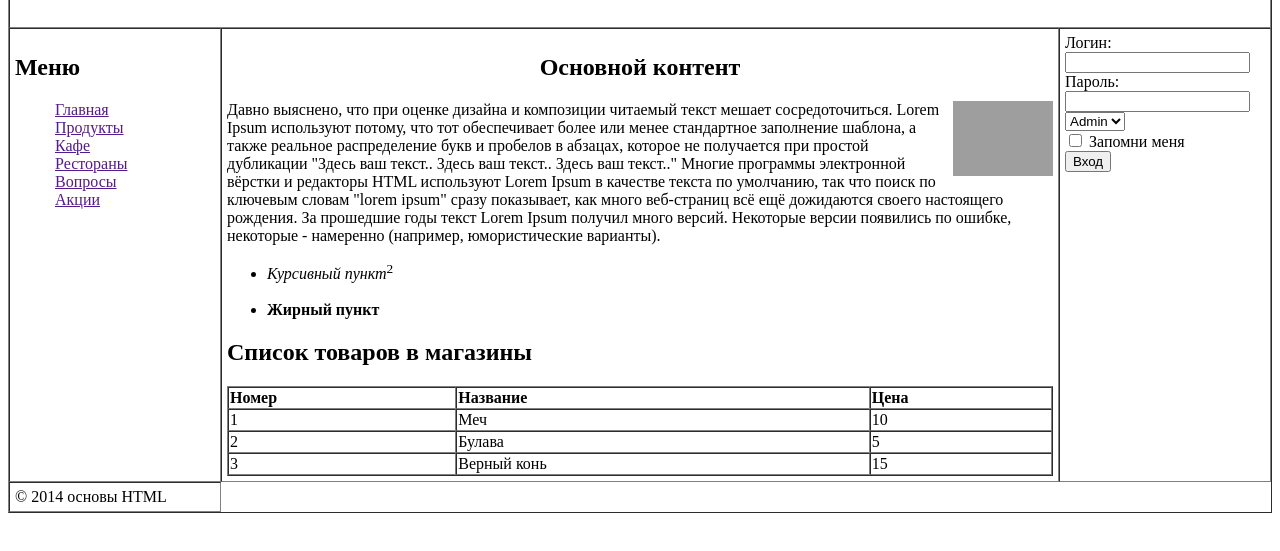
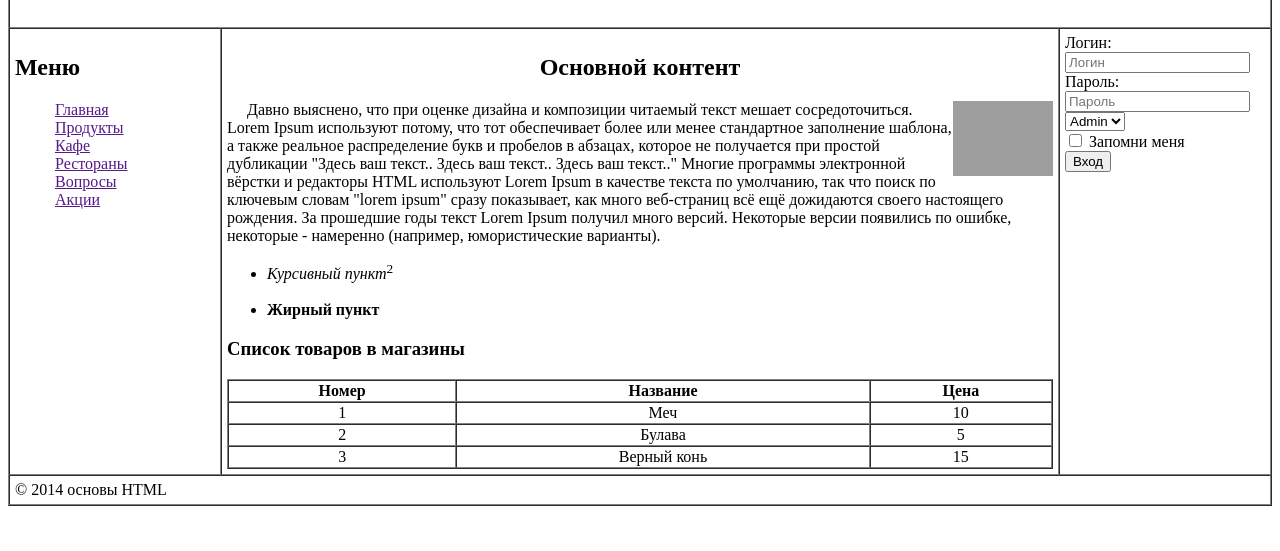
Before and after one commit to fastndead/HtmlBasics, a plain HTML site: page index.html in a window 1280 px wide. Shown: the part 81-632 px from the top of the page. Drawn offline with Linux system fonts and the light colour scheme; grey boxes are pictures that could not be loaded.

Commit message:
Правки

```diff
--- a/index.html
+++ b/index.html
@@ -17,7 +17,7 @@
     </thead>
     <tfoot>
         <tr>
-            <td>© 2014 основы HTML</td>
+            <td colspan="3">© 2014 основы HTML</td>
         </tr>
     </tfoot>
     <tr>
@@ -36,9 +36,9 @@
             <h2 align="center">Основной контент</h2>
 
             <p>
-                <img align="right" width="100px" src="https://muzei-mira.com/templates/museum/images/paint/bogatyri-vasnecov+.jpg">
+                <img alt="Три Богатыря" align="right" width="100px" src="https://muzei-mira.com/templates/museum/images/paint/bogatyri-vasnecov+.jpg">
 
-                Давно выяснено, что при
+                &nbsp&nbsp&nbsp&nbsp&nbspДавно выяснено, что при
                 оценке дизайна и композиции читаемый текст мешает сосредоточиться. Lorem Ipsum используют потому, что
                 тот обеспечивает более или менее стандартное заполнение шаблона, а также реальное распределение букв и
                 пробелов в абзацах, которое не получается при простой дубликации "Здесь ваш текст.. Здесь ваш текст..
@@ -52,42 +52,43 @@
                 <br>
                 <li><b>Жирный пункт</b></li>
             </ul>
-            <h2>Список товаров в магазины</h2>
-            <table width="100%" border="1px" cellspacing="0" >
+            <h3>Список товаров в магазины</h3>
+            <table  align="center" width="100%" border="1px" cellspacing="0" >
                 <thead>
                     <tr>
-                        <td><b>Номер</b></td>
-                        <td><b>Название</b></td>
-                        <td><b>Цена</b></td>
+                        <td align="center" ><b>Номер</b></td>
+                        <td align="center" ><b>Название</b></td>
+                        <td align="center" ><b>Цена</b></td>
                     </tr>
                 </thead>
                 <tr>
-                    <td>1</td>
-                    <td>Меч</td>
-                    <td>10</td>
+                    <td align="center"  >1</td>
+                    <td align="center"  >Меч</td>
+                    <td align="center"  >10</td>
                 </tr>
                 <tr>
-                    <td>2</td>
-                    <td>Булава</td>
-                    <td>5</td>
+                    <td align="center" >2</td>
+                    <td align="center" >Булава</td>
+                    <td align="center" >5</td>
                 </tr>
                 <tr>
-                    <td>3</td>
-                    <td>Верный конь</td>
-                    <td>15</td>
+                    <td align="center" >3</td>
+                    <td align="center" >Верный конь</td>
+                    <td align="center" >15</td>
                 </tr>
             </table>
         </td>
         <td  valign="top" width="200px">
+            <form action="" method="post">
                 <label for="login"> Логин:</label>
                 <br>
-            <input type="text" id="login" name="login">
+                <input placeholder="Логин" type="text" id="login" name="login">
                 <br>
 
                 <label for="password"> Пароль:</label>
                 <br>
 
-            <input type="text" id="password" name="login">
+                <input placeholder="Пароль" type="text" id="password" name="login">
                 <br>
 
                 <select id="role" name="role">
@@ -102,6 +103,7 @@
                 <br>
 
                 <button type="submit" name="submit" value="submit">Вход</button>
+            </form>
         </td>
 
 
```
Lines whose indentation alone changed are shown as unchanged.
